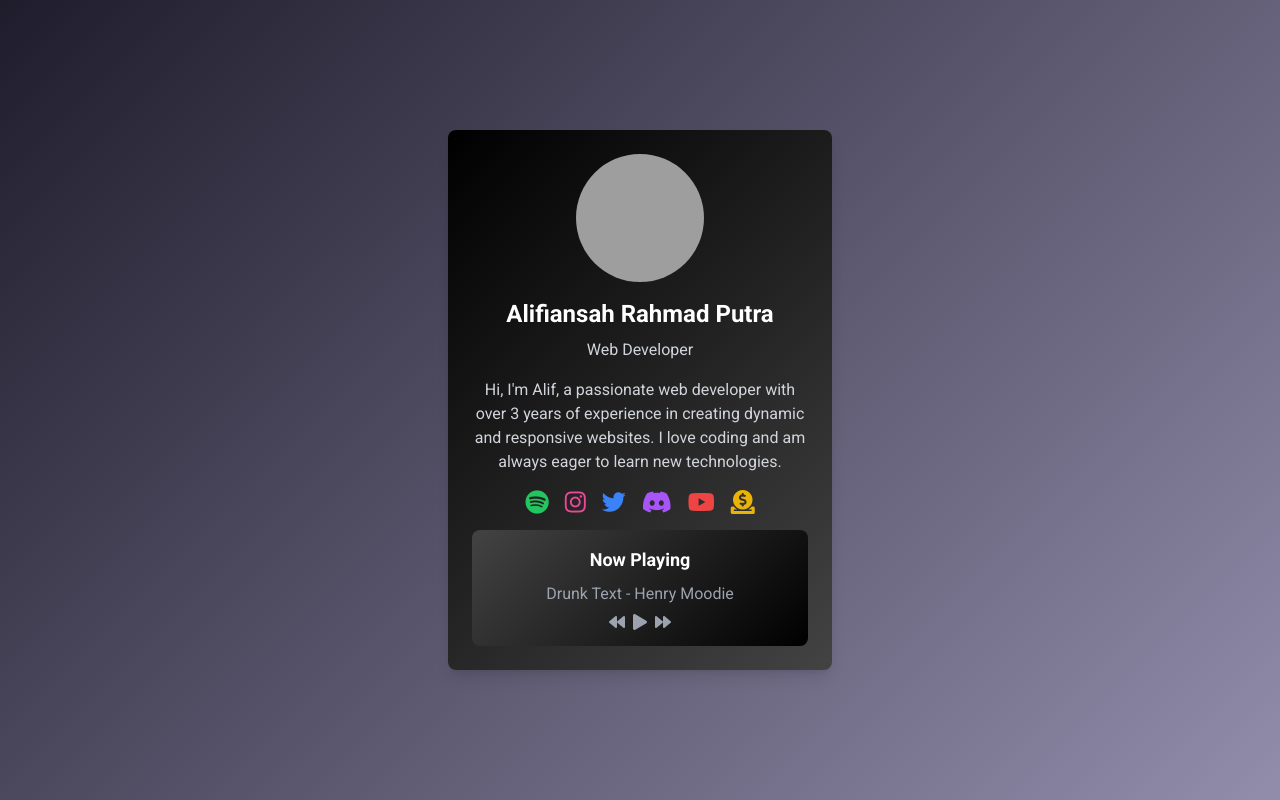
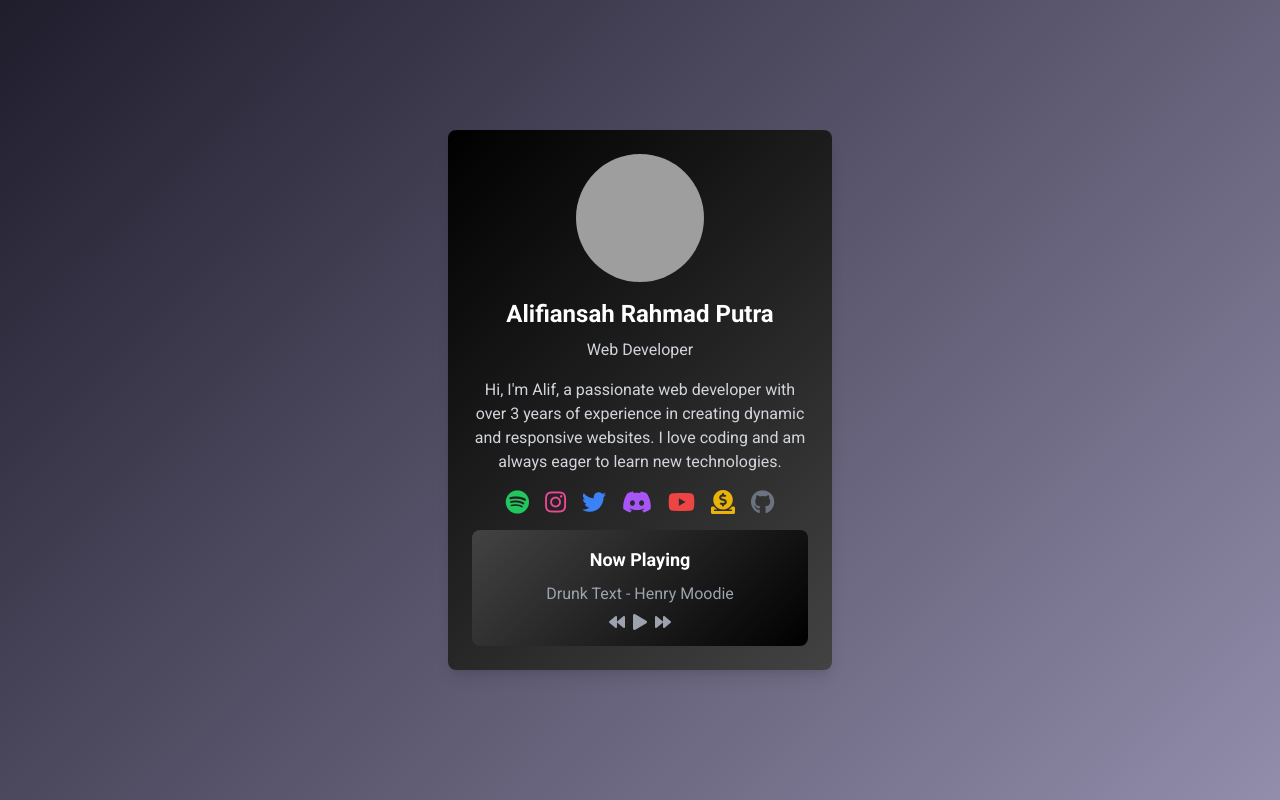
Before and after one commit to KaizQZCH/idcard, a plain HTML site: page index.html in a window 1280 px wide. Drawn offline with nearby package versions, Linux system fonts and the light colour scheme; grey boxes are pictures that could not be loaded.

Commit message:
Update index.html

```diff
--- a/index.html
+++ b/index.html
@@ -97,7 +97,11 @@
      <i class="fas fa-donate">
      </i>
     </a>
-   </div>
+<a class="social-icon text-gray-500 text-2xl" href="https://github.com/KaizQZCH" target="_blank">
+ <i class="fab fa-github">
+     </i>
+    </a>
+    </div>
    <div class="music-player bg-gray-800 p-4 rounded-lg">
     <h3 class="text-lg font-semibold mb-2">
      Now Playing
```
